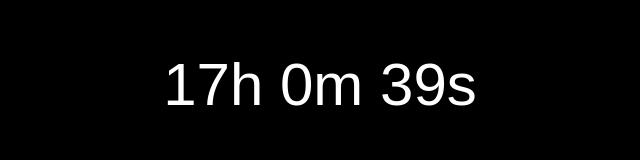
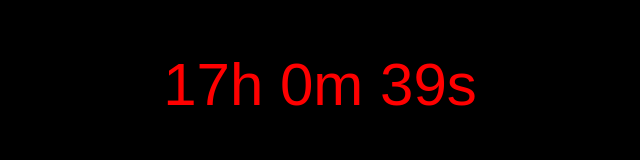
Before and after one commit to ggleversha/simple-countdown-timer, a plain HTML site: page index.html in a window 1280 px wide. Shown: the whole page, without its empty margins (320-960 px from the left). Drawn offline with Linux system fonts and the light colour scheme.

Commit message:
Update index.html

```diff
--- a/index.html
+++ b/index.html
@@ -13,8 +13,8 @@
       background-color: black; /* Set a background color for better visibility */
     }
     #countdown {
-      font-size: 60px; /* Increase font size to 60px */
-      color: white; /* Set the text color specifically for the countdown */
+      font-size: 60px;
+      color: red; /* Change color to red */
     }
   </style>
 </head>
```
